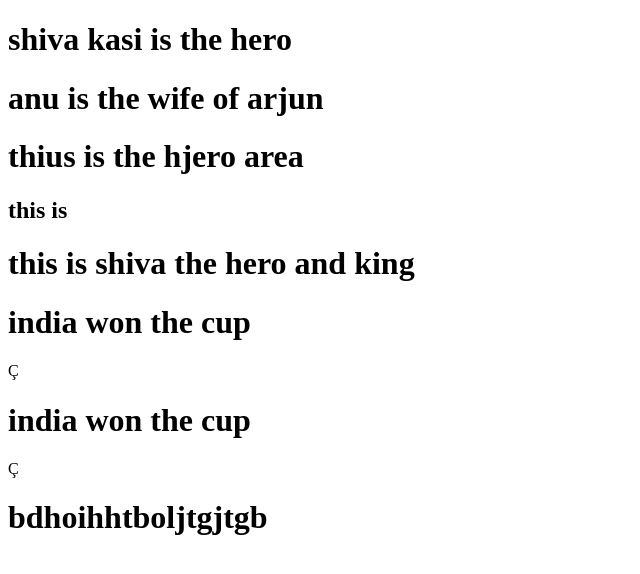
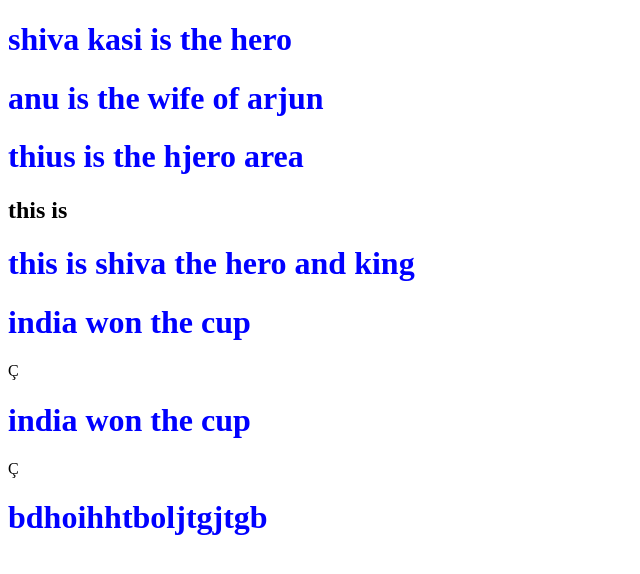
Before and after one commit to Sravrev7/calculator, a plain HTML site: page index.html in a window 1280 px wide. Shown: the whole page, without its empty margins (0-640 px from the left). Drawn offline with Linux system fonts and the light colour scheme.

Commit message:
first commit

```diff
--- /dev/null
+++ b/app.css
@@ -0,0 +1,3 @@
+h1{
+    color: blue;
+}
--- a/index.html
+++ b/index.html
@@ -4,6 +4,7 @@
     <meta charset="UTF-8">
     <meta name="viewport" content="width=device-width, initial-scale=1.0">
     <title>Document</title>
+    <link rel="stylesheet" href="./app.css">
 </head>
 <body>
     <h1>shiva kasi is the hero</h1>
```
